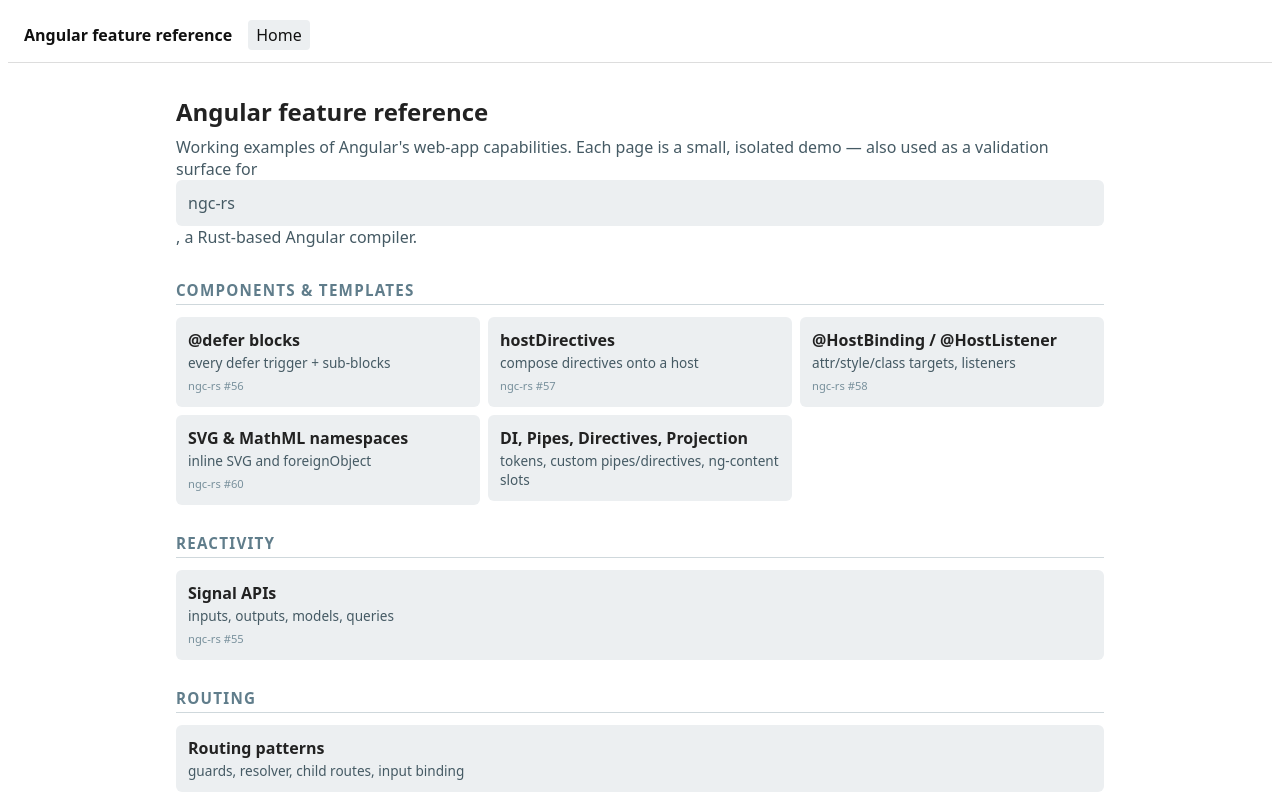
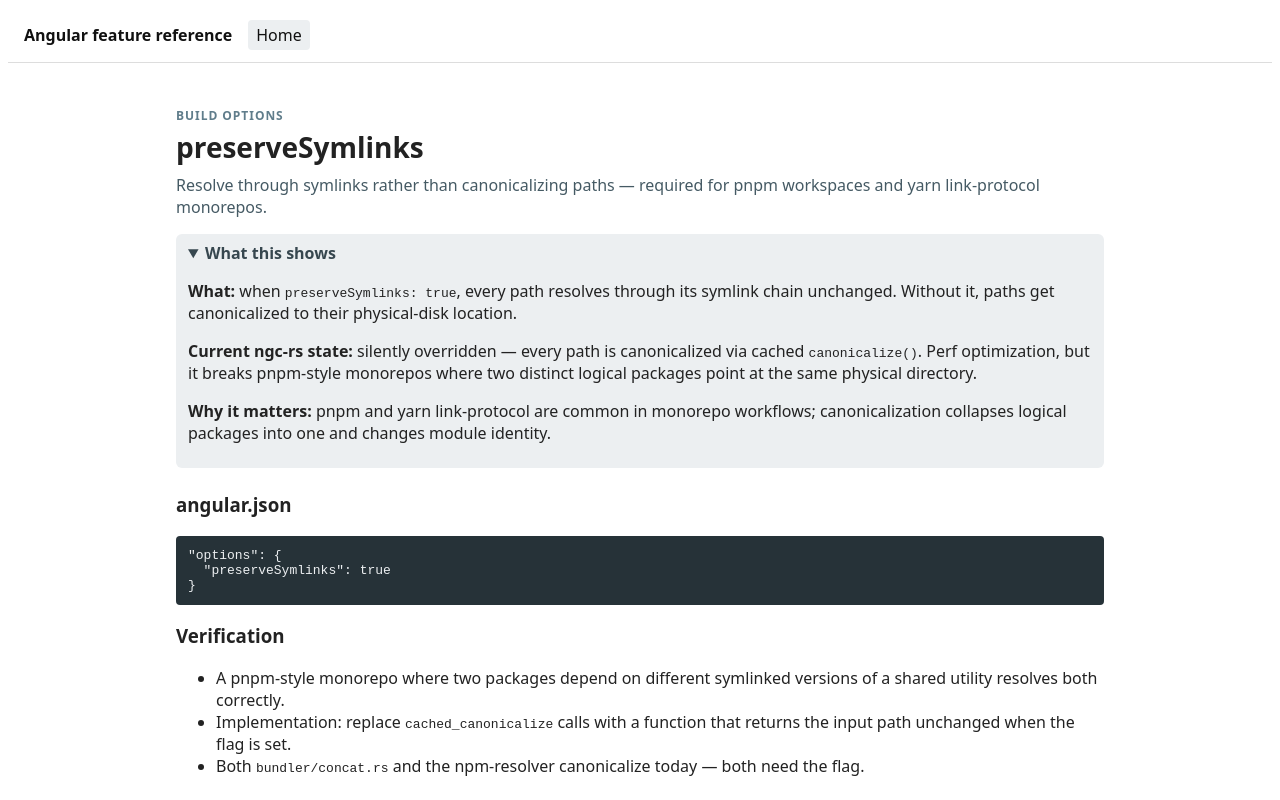
Before and after one commit to lukekania/ngc-rs-test-project, an Angular app: page /preserve-symlinks in a window 1280 px wide. Before the commit this address led to /. Shown: the top 800 px of the page. Built offline with nearby package versions, Linux system fonts and the light colour scheme.

Commit message:
feat: add issue-156 preserveSymlinks page

```diff
--- a/src/app/app.routes.ts
+++ b/src/app/app.routes.ts
@@ -259,5 +259,12 @@ export const routes: Routes = [
         (m) => m.Issue155StatsProgressVerboseComponent,
       ),
   },
+  {
+    path: 'preserve-symlinks',
+    loadComponent: () =>
+      import('./features/issue-156-preserve-symlinks/issue-156-preserve-symlinks.component').then(
+        (m) => m.Issue156PreserveSymlinksComponent,
+      ),
+  },
   { path: '**', redirectTo: '' },
 ];
--- a/src/app/features/home/home.component.ts
+++ b/src/app/features/home/home.component.ts
@@ -80,6 +80,7 @@ const GROUPS: FeatureGroup[] = [
       { label: 'namedChunks', path: '/named-chunks', issue: 153, blurb: 'human-readable chunk filenames in dev' },
       { label: 'allowedCommonJsDependencies', path: '/cjs-deps', issue: 154, blurb: 'CJS-warning suppression list' },
       { label: 'stats / progress / verbose', path: '/stats-json', issue: 155, blurb: 'observability flags (bundle analyzer, progress bar, log level)' },
+      { label: 'preserveSymlinks', path: '/preserve-symlinks', issue: 156, blurb: 'pnpm / yarn-link monorepo resolution' },
     ],
   },
   {
--- /dev/null
+++ b/src/app/features/issue-156-preserve-symlinks/issue-156-preserve-symlinks.component.ts
@@ -0,0 +1,49 @@
+import { Component } from '@angular/core';
+import { FeaturePageComponent } from '../../shared/feature-page/feature-page.component';
+
+@Component({
+  selector: 'app-issue-156-preserve-symlinks',
+  imports: [FeaturePageComponent],
+  template: `
+    <app-feature-page
+      title="preserveSymlinks"
+      groupLabel="Build options"
+      description="Resolve through symlinks rather than canonicalizing paths — required for pnpm workspaces and yarn link-protocol monorepos."
+      [issue]="156"
+      [notesOpen]="true"
+    >
+      <ng-container ngProjectAs="[notes]">
+        <p>
+          <strong>What:</strong> when <code>preserveSymlinks: true</code>, every path resolves
+          through its symlink chain unchanged. Without it, paths get canonicalized to their
+          physical-disk location.
+        </p>
+        <p>
+          <strong>Current ngc-rs state:</strong> silently overridden — every path is
+          canonicalized via cached <code>canonicalize()</code>. Perf optimization, but it
+          breaks pnpm-style monorepos where two distinct logical packages point at the same
+          physical directory.
+        </p>
+        <p>
+          <strong>Why it matters:</strong> pnpm and yarn link-protocol are common in monorepo
+          workflows; canonicalization collapses logical packages into one and changes module
+          identity.
+        </p>
+      </ng-container>
+
+      <h3>angular.json</h3>
+      <pre><code>"options": &#123;
+  "preserveSymlinks": true
+&#125;</code></pre>
+
+      <h3>Verification</h3>
+      <ul>
+        <li>A pnpm-style monorepo where two packages depend on different symlinked versions of a shared utility resolves both correctly.</li>
+        <li>Implementation: replace <code>cached_canonicalize</code> calls with a function that returns the input path unchanged when the flag is set.</li>
+        <li>Both <code>bundler/concat.rs</code> and the npm-resolver canonicalize today — both need the flag.</li>
+      </ul>
+    </app-feature-page>
+  `,
+  styles: [`pre { background: #263238; color: #eceff1; padding: 0.75rem; border-radius: 4px; overflow-x: auto; }`],
+})
+export class Issue156PreserveSymlinksComponent {}
```
